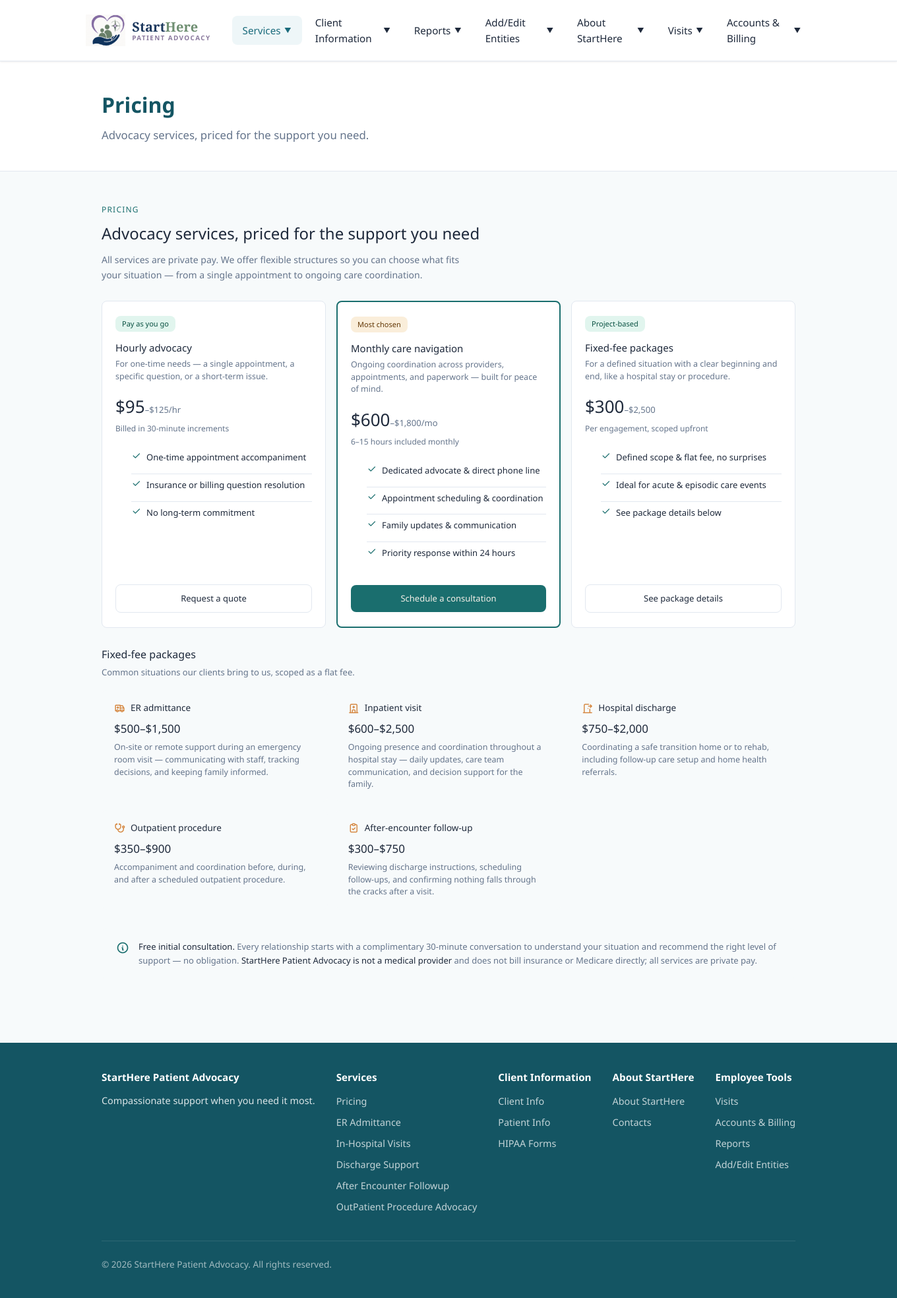
After one commit to lhorton1208/starthere-patient-advocacy, a Flask app: page /services/pricing in a window 1360 px wide. The commit adds this page. Shown: the whole page at 66% size. Run offline with Flask 3, Linux system fonts and the light colour scheme; parts of the project's set-up code (start-up, migrations or seed data) failed here and were passed over.

Commit message:
Add pricing page under Services with linked CTAs and package cards.
Co-authored-by: Cursor <cursoragent@cursor.com>

```diff
--- a/app.py
+++ b/app.py
@@ -48,6 +48,10 @@ def create_app(config_class=Config, *, run_migrate=True):
     @app.route("/")
     def index():
         return render_template("index.html")
+
+    @app.route("/services/pricing")
+    def pricing():
+        return render_template("services/pricing.html")
 
     @app.route("/services/er-admittance")
     def er_admittance():
--- a/templates/base.html
+++ b/templates/base.html
@@ -6,6 +6,7 @@
   <title>{% block title %}StartHere Patient Advocacy{% endblock %}</title>
   <link rel="icon" href="{{ url_for('static', filename='images/starthere-logo-favicon.png') }}" type="image/png">
   <link rel="stylesheet" href="{{ url_for('static', filename='css/style.css') }}">
+  {% block extra_head %}{% endblock %}
 </head>
 <body>
   <header class="site-header">
@@ -30,6 +31,7 @@
             Services <span class="chevron">&#9660;</span>
           </a>
           <div class="dropdown">
+            <a href="{{ url_for('pricing') }}">Pricing</a>
             <a href="{{ url_for('er_admittance') }}">ER Admittance – Patient Advocate</a>
             <a href="{{ url_for('in_hospital_visits') }}">In-Hospital Patient Visits</a>
             <a href="{{ url_for('discharge_support') }}">Discharge Support – Patient Advocacy</a>
@@ -125,6 +127,7 @@
         <div>
           <h4>Services</h4>
           <ul>
+            <li><a href="{{ url_for('pricing') }}">Pricing</a></li>
             <li><a href="{{ url_for('er_admittance') }}">ER Admittance</a></li>
             <li><a href="{{ url_for('in_hospital_visits') }}">In-Hospital Visits</a></li>
             <li><a href="{{ url_for('discharge_support') }}">Discharge Support</a></li>
--- /dev/null
+++ b/templates/services/pricing.html
@@ -0,0 +1,220 @@
+{% extends "base.html" %}
+
+{% block title %}Pricing | StartHere Patient Advocacy{% endblock %}
+
+{% block extra_head %}
+<link rel="stylesheet" href="https://cdn.jsdelivr.net/npm/@tabler/icons-webfont@latest/dist/tabler-icons.min.css">
+{% endblock %}
+
+{% block content %}
+<section class="page-header">
+  <div class="container">
+    <h1>Pricing</h1>
+    <p>Advocacy services, priced for the support you need.</p>
+  </div>
+</section>
+
+<section class="content-section">
+  <div class="container pricing-page">
+
+    <h2 class="sr-only">StartHere Patient Advocacy pricing page showing hourly rate, monthly retainer, and fixed-fee package options including ER admittance, inpatient visit, hospital discharge, outpatient procedure, and after-encounter follow-up</h2>
+
+    <style>
+      .pricing-page {
+        --color-text-primary: var(--color-text);
+        --color-text-secondary: var(--color-text-muted);
+        --color-background-primary: var(--color-surface);
+        --color-background-secondary: var(--color-bg);
+        --color-border-tertiary: var(--color-border);
+        --color-border-secondary: var(--color-border);
+        --border-radius-lg: var(--radius);
+        --border-radius-md: var(--radius);
+      }
+
+      .pricing-page .sr-only {
+        position: absolute;
+        width: 1px;
+        height: 1px;
+        padding: 0;
+        margin: -1px;
+        overflow: hidden;
+        clip: rect(0, 0, 0, 0);
+        white-space: nowrap;
+        border: 0;
+      }
+
+      .sh-eyebrow { font-size: 12px; font-weight: 500; color: #1A6E6E; letter-spacing: 1.2px; text-transform: uppercase; margin-bottom: 8px; }
+      .sh-h1 { font-size: 24px; font-weight: 500; color: var(--color-text-primary); margin-bottom: 10px; }
+      .sh-sub { font-size: 14px; color: var(--color-text-secondary); line-height: 1.6; max-width: 560px; margin-bottom: 28px; }
+
+      .tier-grid { display: grid; grid-template-columns: repeat(3, 1fr); gap: 16px; margin-bottom: 28px; }
+      .tier-card { background: var(--color-background-primary); border: 0.5px solid var(--color-border-tertiary); border-radius: var(--border-radius-lg); padding: 22px 20px; display: flex; flex-direction: column; }
+      .tier-card.featured { border: 2px solid #1A6E6E; }
+      .tier-badge { display: inline-block; background: #E1F5EE; color: #085041; font-size: 11px; font-weight: 500; padding: 3px 10px; border-radius: var(--border-radius-md); margin-bottom: 12px; width: fit-content; }
+      .tier-name { font-size: 15px; font-weight: 500; color: var(--color-text-primary); margin-bottom: 4px; }
+      .tier-desc { font-size: 12.5px; color: var(--color-text-secondary); line-height: 1.5; margin-bottom: 16px; min-height: 36px; }
+      .tier-price { font-size: 26px; font-weight: 500; color: var(--color-text-primary); margin-bottom: 2px; }
+      .tier-price span { font-size: 13px; font-weight: 400; color: var(--color-text-secondary); }
+      .tier-price-sub { font-size: 12px; color: var(--color-text-secondary); margin-bottom: 18px; }
+      .tier-features { list-style: none; padding: 0; margin: 0 0 18px; flex-grow: 1; }
+      .tier-features li { font-size: 13px; color: var(--color-text-primary); padding: 6px 0; display: flex; gap: 8px; align-items: flex-start; border-top: 0.5px solid var(--color-border-tertiary); }
+      .tier-features li:first-child { border-top: none; }
+      .tier-features i { color: #1A6E6E; font-size: 15px; margin-top: 1px; flex-shrink: 0; }
+      .tier-btn {
+        display: block;
+        width: 100%;
+        background: transparent;
+        border: 0.5px solid var(--color-border-secondary);
+        border-radius: var(--border-radius-md);
+        padding: 10px;
+        font-size: 13px;
+        font-weight: 500;
+        color: var(--color-text-primary);
+        cursor: pointer;
+        text-align: center;
+        text-decoration: none;
+      }
+      .tier-btn:hover { background: var(--color-background-secondary); color: var(--color-text-primary); }
+      .tier-btn.primary { background: #1A6E6E; color: #F5F0E8; border: none; }
+      .tier-btn.primary:hover { background: #0F4A4A; color: #F5F0E8; }
+
+      .packages-section { margin-bottom: 28px; }
+      .section-label { font-size: 16px; font-weight: 500; color: var(--color-text-primary); margin-bottom: 4px; }
+      .section-sub { font-size: 13px; color: var(--color-text-secondary); margin-bottom: 16px; }
+      .pkg-grid { display: grid; grid-template-columns: repeat(3, 1fr); gap: 12px; }
+      .pkg-card {
+        display: block;
+        background: var(--color-background-secondary);
+        border-radius: var(--border-radius-md);
+        padding: 16px 18px;
+        text-decoration: none;
+        color: inherit;
+        border: 0.5px solid transparent;
+        transition: border-color 0.15s ease, box-shadow 0.15s ease;
+      }
+      .pkg-card:hover {
+        border-color: var(--color-border-secondary);
+        box-shadow: var(--shadow-sm);
+        color: inherit;
+      }
+      .pkg-name { font-size: 13.5px; font-weight: 500; color: var(--color-text-primary); margin-bottom: 6px; display: flex; align-items: center; gap: 8px; }
+      .pkg-name i { color: #D4833A; font-size: 17px; }
+      .pkg-price { font-size: 17px; font-weight: 500; color: var(--color-text-primary); margin-bottom: 6px; }
+      .pkg-desc { font-size: 12.5px; color: var(--color-text-secondary); line-height: 1.5; }
+
+      .faq-note { background: var(--color-background-secondary); border-radius: var(--border-radius-lg); padding: 18px 22px; display: flex; gap: 14px; align-items: flex-start; }
+      .faq-note i { color: #1A6E6E; font-size: 20px; margin-top: 2px; flex-shrink: 0; }
+      .faq-note-text { font-size: 13px; color: var(--color-text-secondary); line-height: 1.6; }
+      .faq-note-text strong { color: var(--color-text-primary); font-weight: 500; }
+
+      @media (max-width: 900px) {
+        .tier-grid,
+        .pkg-grid {
+          grid-template-columns: 1fr;
+        }
+
+        .tier-desc {
+          min-height: 0;
+        }
+      }
+    </style>
+
+    <div class="sh-eyebrow">Pricing</div>
+    <div class="sh-h1">Advocacy services, priced for the support you need</div>
+    <div class="sh-sub">All services are private pay. We offer flexible structures so you can choose what fits your situation — from a single appointment to ongoing care coordination.</div>
+
+    <div class="tier-grid">
+
+      <div class="tier-card">
+        <div class="tier-badge">Pay as you go</div>
+        <div class="tier-name">Hourly advocacy</div>
+        <div class="tier-desc">For one-time needs — a single appointment, a specific question, or a short-term issue.</div>
+        <div class="tier-price">$95<span>–$125/hr</span></div>
+        <div class="tier-price-sub">Billed in 30-minute increments</div>
+        <ul class="tier-features">
+          <li><i class="ti ti-check" aria-hidden="true"></i>One-time appointment accompaniment</li>
+          <li><i class="ti ti-check" aria-hidden="true"></i>Insurance or billing question resolution</li>
+          <li><i class="ti ti-check" aria-hidden="true"></i>No long-term commitment</li>
+        </ul>
+        <a href="{{ url_for('client_patient.service_request') }}" class="tier-btn">Request a quote</a>
+      </div>
+
+      <div class="tier-card featured">
+        <div class="tier-badge" style="background:#FAEEDA; color:#633806;">Most chosen</div>
+        <div class="tier-name">Monthly care navigation</div>
+        <div class="tier-desc">Ongoing coordination across providers, appointments, and paperwork — built for peace of mind.</div>
+        <div class="tier-price">$600<span>–$1,800/mo</span></div>
+        <div class="tier-price-sub">6–15 hours included monthly</div>
+        <ul class="tier-features">
+          <li><i class="ti ti-check" aria-hidden="true"></i>Dedicated advocate &amp; direct phone line</li>
+          <li><i class="ti ti-check" aria-hidden="true"></i>Appointment scheduling &amp; coordination</li>
+          <li><i class="ti ti-check" aria-hidden="true"></i>Family updates &amp; communication</li>
+          <li><i class="ti ti-check" aria-hidden="true"></i>Priority response within 24 hours</li>
+        </ul>
+        <a href="{{ url_for('contacts') }}" class="tier-btn primary">Schedule a consultation</a>
+      </div>
+
+      <div class="tier-card">
+        <div class="tier-badge">Project-based</div>
+        <div class="tier-name">Fixed-fee packages</div>
+        <div class="tier-desc">For a defined situation with a clear beginning and end, like a hospital stay or procedure.</div>
+        <div class="tier-price">$300<span>–$2,500</span></div>
+        <div class="tier-price-sub">Per engagement, scoped upfront</div>
+        <ul class="tier-features">
+          <li><i class="ti ti-check" aria-hidden="true"></i>Defined scope &amp; flat fee, no surprises</li>
+          <li><i class="ti ti-check" aria-hidden="true"></i>Ideal for acute &amp; episodic care events</li>
+          <li><i class="ti ti-check" aria-hidden="true"></i>See package details below</li>
+        </ul>
+        <a href="#fixed-fee-packages" class="tier-btn">See package details</a>
+      </div>
+
+    </div>
+
+    <div class="packages-section" id="fixed-fee-packages">
+      <div class="section-label">Fixed-fee packages</div>
+      <div class="section-sub">Common situations our clients bring to us, scoped as a flat fee.</div>
+      <div class="pkg-grid">
+
+        <a href="{{ url_for('er_admittance') }}" class="pkg-card">
+          <div class="pkg-name"><i class="ti ti-ambulance" aria-hidden="true"></i>ER admittance</div>
+          <div class="pkg-price">$500–$1,500</div>
+          <div class="pkg-desc">On-site or remote support during an emergency room visit — communicating with staff, tracking decisions, and keeping family informed.</div>
+        </a>
+
+        <a href="{{ url_for('in_hospital_visits') }}" class="pkg-card">
+          <div class="pkg-name"><i class="ti ti-building-hospital" aria-hidden="true"></i>Inpatient visit</div>
+          <div class="pkg-price">$600–$2,500</div>
+          <div class="pkg-desc">Ongoing presence and coordination throughout a hospital stay — daily updates, care team communication, and decision support for the family.</div>
+        </a>
+
+        <a href="{{ url_for('discharge_support') }}" class="pkg-card">
+          <div class="pkg-name"><i class="ti ti-door-exit" aria-hidden="true"></i>Hospital discharge</div>
+          <div class="pkg-price">$750–$2,000</div>
+          <div class="pkg-desc">Coordinating a safe transition home or to rehab, including follow-up care setup and home health referrals.</div>
+        </a>
+
+        <a href="{{ url_for('outpatient_procedure') }}" class="pkg-card">
+          <div class="pkg-name"><i class="ti ti-stethoscope" aria-hidden="true"></i>Outpatient procedure</div>
+          <div class="pkg-price">$350–$900</div>
+          <div class="pkg-desc">Accompaniment and coordination before, during, and after a scheduled outpatient procedure.</div>
+        </a>
+
+        <a href="{{ url_for('after_encounter_followup') }}" class="pkg-card">
+          <div class="pkg-name"><i class="ti ti-clipboard-check" aria-hidden="true"></i>After-encounter follow-up</div>
+          <div class="pkg-price">$300–$750</div>
+          <div class="pkg-desc">Reviewing discharge instructions, scheduling follow-ups, and confirming nothing falls through the cracks after a visit.</div>
+        </a>
+
+      </div>
+    </div>
+
+    <div class="faq-note">
+      <i class="ti ti-info-circle" aria-hidden="true"></i>
+      <div class="faq-note-text">
+        <strong>Free initial consultation.</strong> Every relationship starts with a complimentary 30-minute conversation to understand your situation and recommend the right level of support — no obligation. <strong>StartHere Patient Advocacy is not a medical provider</strong> and does not bill insurance or Medicare directly; all services are private pay.
+      </div>
+    </div>
+
+  </div>
+</section>
+{% endblock %}
```
